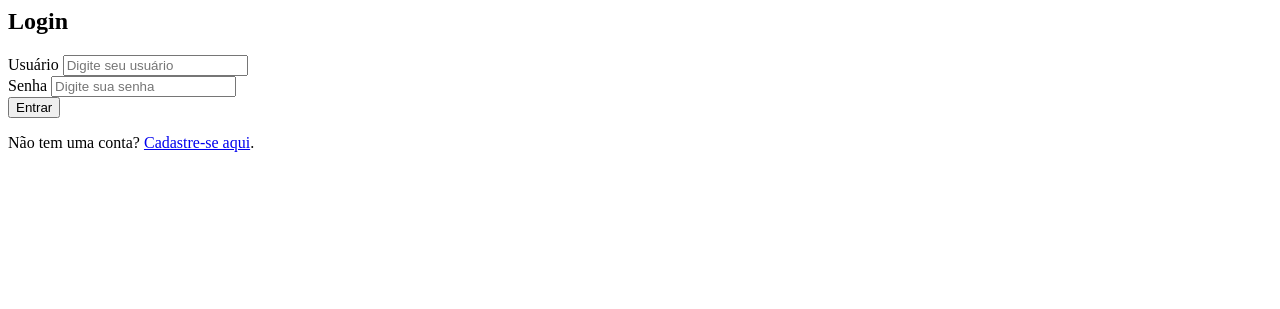
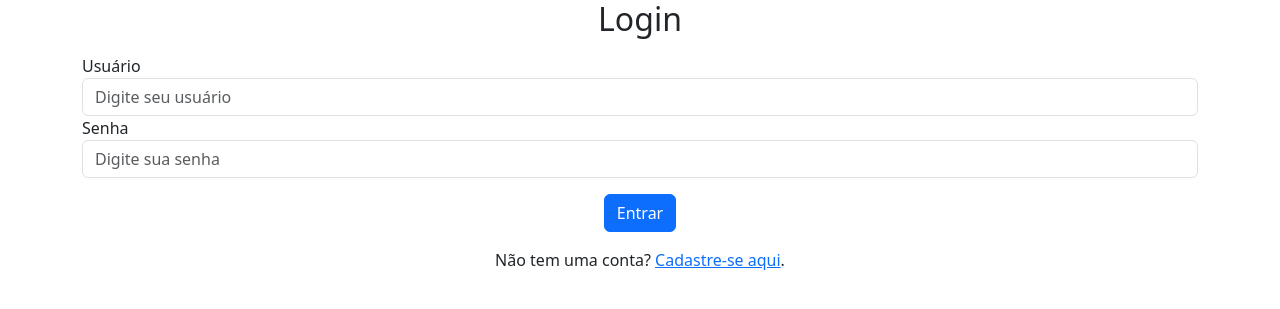
Before and after one commit to mateusaccount/Projeto_aerofacil, a Django app: page /login/ in a window 1280 px wide. Shown: the top 309 px of the page. Run offline with Django 4.2, Linux system fonts and the light colour scheme; some libraries are stand-ins or nearby versions.

Commit message:
Implementação css

```diff
--- a/app/templates/base.html
+++ b/app/templates/base.html
@@ -1,4 +1,5 @@
 {% load static %}
+{% load crispy_forms_filters %}
 
 <!DOCTYPE html>
 <html lang="pt-br">
@@ -6,7 +7,7 @@
     <meta charset="UTF-8">
     <meta name="viewport" content="width=device-width, initial-scale=1.0">
     <title>Bem-vindo à nossa plataforma!</title>
-    <link rel="stylesheet" href="{% static 'css/style.css' %}">
+    <link href="https://cdn.jsdelivr.net/npm/bootstrap@5.3.3/dist/css/bootstrap.min.css" rel="stylesheet" integrity="sha384-QWTKZyjpPEjISv5WaRU9OFeRpok6YctnYmDr5pNlyT2bRjXh0JMhjY6hW+ALEwIH" crossorigin="anonymous">
 </head>
 <body class="container mt-5">
 
--- a/app/templates/login.html
+++ b/app/templates/login.html
@@ -1,6 +1,14 @@
 {% load static %}
 {% load crispy_forms_filters %}
 
+<html lang="pt-br">
+<head>
+    <meta charset="UTF-8">
+    <meta name="viewport" content="width=device-width, initial-scale=1.0">
+    <title>Login</title>
+    <link rel="stylesheet" href="{% static 'css/style.css' %}">
+    <link rel="stylesheet" href="https://cdn.jsdelivr.net/npm/bootstrap@5.3.0/dist/css/bootstrap.min.css">
+</head>
 <form method="POST" action="{% url 'login' %}" class="login-form">
     {% csrf_token %}
     <h2 class="text-center">Login</h2>
@@ -11,7 +19,7 @@
             <strong>Erro:</strong> Usuário ou senha inválidos. Tente novamente.
         </div>
     {% endif %}
-
+    <div class="container mt-3">
         <div class="form-group">
             <label for="username">Usuário</label>
             <input type="text" id="username" name="username" class="form-control"
@@ -23,8 +31,10 @@
             <input type="password" id="password" name="password" class="form-control"
                 placeholder="Digite sua senha" required aria-label="Senha" autocomplete="current-password">
         </div>
-
-    <button type="submit" class="btn btn-primary btn-block">Entrar</button>
+        <div class="text-center">
+            <button type="submit" class="btn btn-primary btn-block mt-3">Entrar</button>
+        </div>
+    </div>
 </form>
 
 <p class="text-center mt-3">
--- a/app/templates/viagem_form.html
+++ b/app/templates/viagem_form.html
@@ -1,6 +1,6 @@
 {% load static %}
+{% load crispy_forms_filters %}
 
-<!DOCTYPE html>
 <html lang="pt-br">
 <head>
     <meta charset="UTF-8">
--- a/app/templates/viagem_list.html
+++ b/app/templates/viagem_list.html
@@ -1,4 +1,5 @@
 {% load static %}
+{% load crispy_forms_filters %}
 
 <html lang="pt-br">
 <head>
```
Also changed, not shown: app/templates/viagem_confirm_delete.html (+2 -7 lines). Lines whose indentation alone changed are shown as unchanged.
